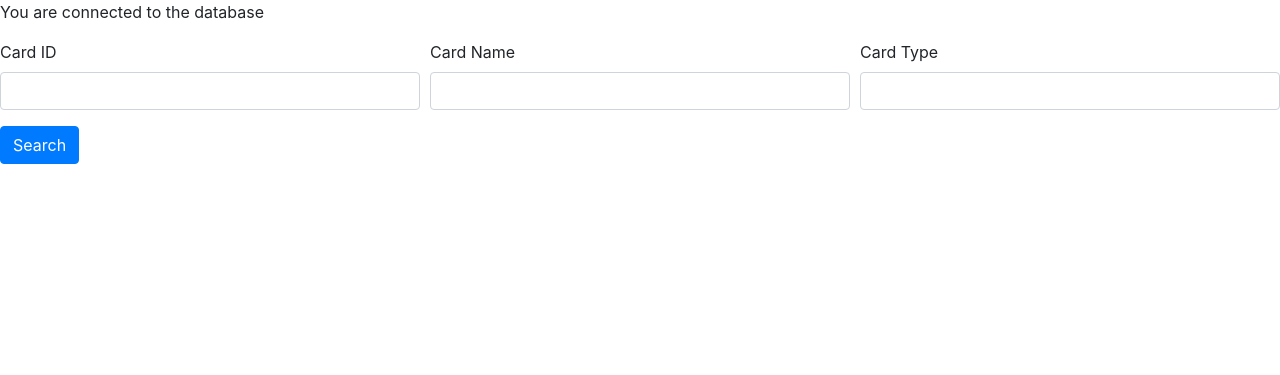
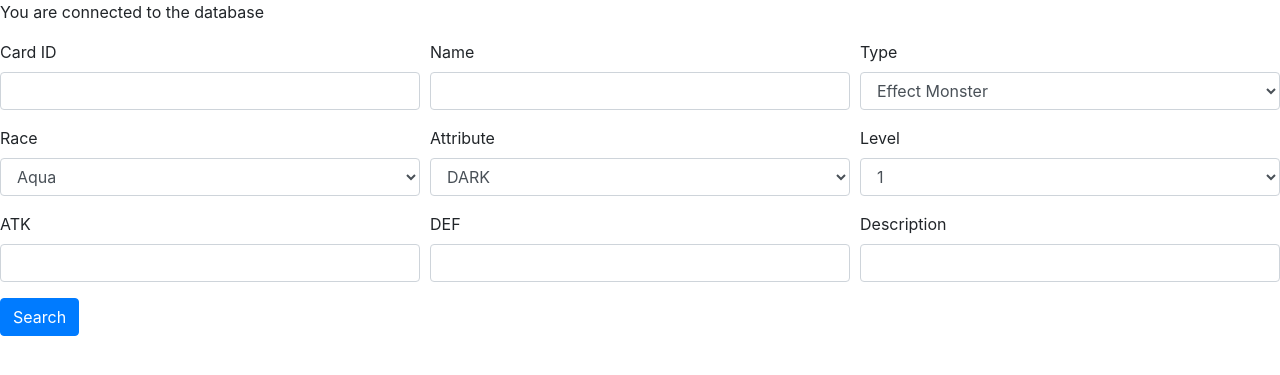
Before and after one commit to awolffromspace/yu-gi-oh-db, a PHP site: page /cardsearch.php in a window 1280 px wide. Shown: the part 80-455 px from the top of the page. Run offline with PHP 8.4, Linux system fonts and the light colour scheme; the visitor is signed in with stand-in values (Sample User, id 1); some libraries are stand-ins or nearby versions.

Commit message:
Update search form

```diff
--- a/cardsearch.php
+++ b/cardsearch.php
@@ -36,12 +36,85 @@ if (isset($_SESSION['user']))
                     <input type="text" class="form-control" id="cardID">
                 </div>
                 <div class="form-group col-md-4">
-                    <label for="name">Card Name</label>
+                    <label for="name">Name</label>
                     <input type="text" class="form-control" id="name">
                 </div>
                 <div class="form-group col-md-4">
-                    <label for="type">Card Type</label>
-                    <input type="text" class="form-control" id="type">
+                    <label for="type">Type</label>
+                    <select class="form-control" id="type">
+                        <option>Effect Monster</option>
+                        <option>Flip Effect Monster</option>
+                        <option>Fusion Monster</option>
+                        <option>Normal Monster</option>
+                        <option>Spell Card</option>
+                        <option>Trap Card</option>
+                    </select>
+                </div>
+            </div>
+            <div class="form-row">
+                <div class="form-group col-md-4">
+                    <label for="race">Race</label>
+                    <select class="form-control" id="race">
+                        <option>Aqua</option>
+                        <option>Beast</option>
+                        <option>Beast-Warrior</option>
+                        <option>Dinosaur</option>
+                        <option>Dragon</option>
+                        <option>Fairy</option>
+                        <option>Fiend</option>
+                        <option>Fish</option>
+                        <option>Insect</option>
+                        <option>Machine</option>
+                        <option>Plant</option>
+                        <option>Pyro</option>
+                        <option>Reptile</option>
+                        <option>Rock</option>
+                        <option>Sea Serpent</option>
+                        <option>Spellcaster</option>
+                        <option>Thunder</option>
+                        <option>Warrior</option>
+                        <option>Winged Beast</option>
+                        <option>Zombie</option>
+                    </select>
+                </div>
+                <div class="form-group col-md-4">
+                    <label for="attribute">Attribute</label>
+                    <select class="form-control" id="attribute">
+                        <option>DARK</option>
+                        <option>EARTH</option>
+                        <option>FIRE</option>
+                        <option>LIGHT</option>
+                        <option>WATER</option>
+                        <option>WIND</option>
+                    </select>
+                </div>
+                <div class="form-group col-md-4">
+                    <label for="level">Level</label>
+                    <select class="form-control" id="level">
+                        <option>1</option>
+                        <option>2</option>
+                        <option>3</option>
+                        <option>4</option>
+                        <option>5</option>
+                        <option>6</option>
+                        <option>7</option>
+                        <option>8</option>
+                        <option>9</option>
+                    </select>
+                </div>
+            </div>
+            <div class="form-row">
+                <div class="form-group col-md-4">
+                    <label for="atk">ATK</label>
+                    <input type="text" class="form-control" id="atk">
+                </div>
+                <div class="form-group col-md-4">
+                    <label for="def">DEF</label>
+                    <input type="text" class="form-control" id="def">
+                </div>
+                <div class="form-group col-md-4">
+                    <label for="desc">Description</label>
+                    <input type="text" class="form-control" id="desc">
                 </div>
             </div>
             <button type="submit" class="btn btn-primary">Search</button>
```
